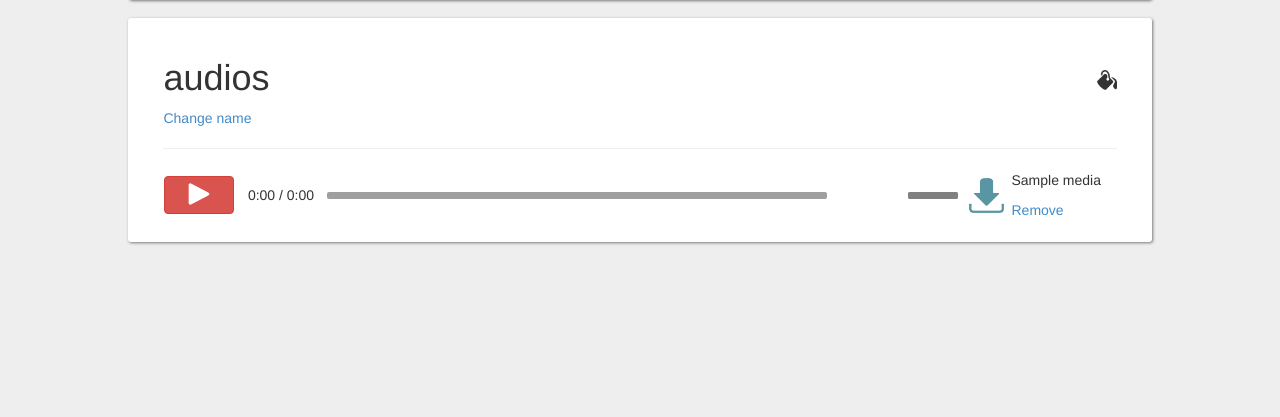
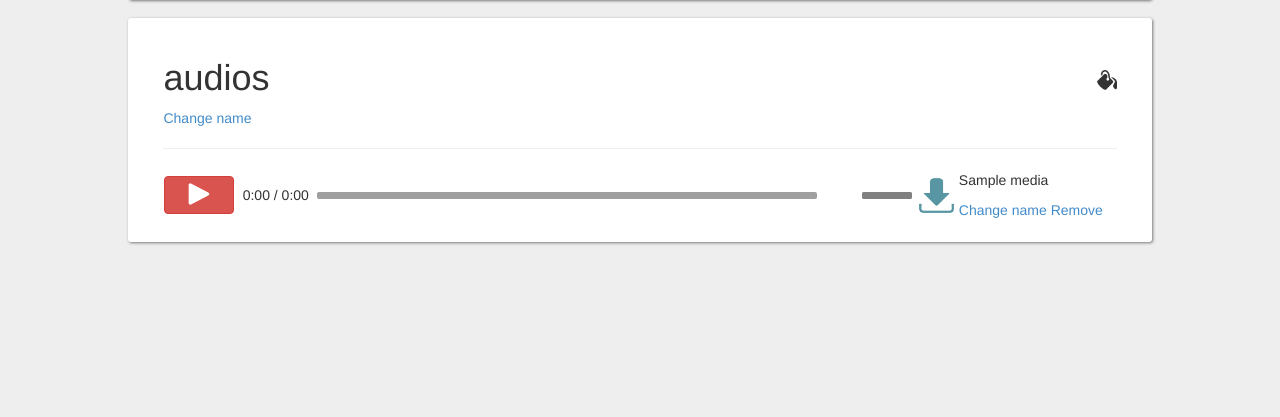
Before and after one commit to gooldeer/getyoumusic, a Django app: page /playlists/audios/ in a window 1280 px wide. Shown: the part 72-489 px from the top of the page. Run offline with Django 3.2, Linux system fonts and the light colour scheme; a user stored in the database is signed in; data comes from the database, SQL or seed files in the repository; both versions use the stored data as it was after the commit; tables that the repository leaves empty hold one stand-in row (values such as "Sample post"); parts of the project's set-up code (start-up, migrations or seed data) failed here and were passed over; some libraries are stand-ins or nearby versions.

Commit message:
added chaging media name feature. Needed to add nice front end for changin (like ajax)

```diff
--- a/youtubetomp3/models.py
+++ b/youtubetomp3/models.py
@@ -61,6 +61,16 @@ class Media(models.Model):
     def __unicode__(self):
         return self.playlist.user.username + ": " + self.link_to_play
 
+    def rename(self, newName):
+        self.name = newName
+
+        self.link_to_play = Utils.rename(
+            os.path.basename(self.link_to_play), newName, self.playlist.user)
+        self.link_to_load = Utils.rename(
+            os.path.basename(self.link_to_load), newName, self.playlist.user)
+
+        self.save()
+
     def delete(self):
 
         if (self.playlist.name == CONST.DEFAULT_AUDIO_PLAYLIST
--- a/youtubetomp3/static/js/playlist.js
+++ b/youtubetomp3/static/js/playlist.js
@@ -23,7 +23,11 @@ function changeColor(url) {
 }
 
 function changeName(url) {
-    window.setTimeout(getNameChangesFromServer(url), 1000);
+    form = $("#changeNameForm");
+    modal = $("#changeNameModal");
+
+    form.attr('action', url);
+    modal.modal('show');
 }
 
 function getNameChangesFromServer(url) {
@@ -32,7 +36,7 @@ function getNameChangesFromServer(url) {
     .done(function(data) {
 
         if (data) {
-            //TODO change playlist name
+            //TODO change media name
         };
     })
 
--- a/youtubetomp3/templates/youtubetomp3/audio.html
+++ b/youtubetomp3/templates/youtubetomp3/audio.html
@@ -38,6 +38,14 @@
 
     <td>
         <p>{{ media.name }}</p>
+        <a
+            data-toggle="modal"
+            href="#changeNameModal"
+            onclick="changeName('{% url 'youtubetomp3:change_media' playlist.name media.id %}')">
+
+                Change name
+
+        </a>
         <a href="{% url 'youtubetomp3:remove_media' playlistName=playlist.name media=media.link_to_play %}" method="GET">
             Remove
         </a>
--- a/youtubetomp3/templates/youtubetomp3/playlist.html
+++ b/youtubetomp3/templates/youtubetomp3/playlist.html
@@ -22,7 +22,14 @@
 
       <h1 id="playlistName">{{ playlist.name }}</h1>
 
-      <a data-toggle="modal" href="#changeNameModal" type="button">Change name</a>
+      <a
+        data-toggle="modal"
+        href="#changeNameModal"
+        onclick="changeName('{% url 'youtubetomp3:change_playlist' playlist.name playlist.name playlist.color %}')">
+
+        Change name
+
+      </a>
 
       <a class="header-right-button" rel="popover" data-original-title="Pick color" data-placement="left" href="#">
 
@@ -110,11 +117,11 @@
       <div class="modal-content">
         <div class="modal-header">
           <button type="button" class="close" data-dismiss="modal" aria-hidden="true">&times;</button>
-          <h4 class="modal-title">Change playlist</h4>
+          <h4 class="modal-title">Change name</h4>
         </div>
 
-        <form role="form" method="post"
-              action="{% url 'youtubetomp3:change_playlist' playlist.name playlist.name playlist.color %}"
+        <form id="changeNameForm" role="form" method="post"
+              action=""
               enctype="multipart/form-data">
 
             {% csrf_token %}
--- a/youtubetomp3/urls.py
+++ b/youtubetomp3/urls.py
@@ -17,6 +17,8 @@ urlpatterns = patterns('',
         views.remove_media, name="remove_media"),
     url(r'^playlists/(?P<playlistName>[\w|\W]+)/update/name=(?P<name>[\w|\W]+);color=(?P<color>[\w|\W]+)/$',
         views.change_playlist, name="change_playlist"),
+    url(r'^playlists/(?P<playlistName>[\w|\W]+)/update/mediaId=(?P<mediaId>[\w|\W]+)/$',
+        views.change_media, name="change_media"),
     url(r'^playlists/(?P<playlistName>[\w|\W]+)/audio=(?P<media>[\w|\W]+);type=(?P<mediatype>[\w|\W]+)/$',
         views.audio, name="audio"),
     url(r'^playlists/(?P<playlist_name>[\w|\W]+)/add/media=(?P<media>[\w|\W]+)/$',
--- a/youtubetomp3/views.py
+++ b/youtubetomp3/views.py
@@ -140,6 +140,7 @@ def remove_media(request, playlistName, media):
 def change_playlist(request, playlistName, name=None, color=None):
 
     user = request.user
+    redirect = False
     playlist = user.playlist_set.get(name=playlistName, user=user)
 
     if name == None:
@@ -162,6 +163,20 @@ def change_playlist(request, playlistName, name=None, color=None):
     else:
         return HttpResponse(json.dumps(pair), mimetype='application/json')
 
+def change_media(request, playlistName, mediaId):
+
+    if 'playlist' in request.POST:
+        medianame = request.POST['playlist']
+
+    media = Media.objects.get(id=mediaId)
+
+    for med in Media.objects.filter(link_to_play=media.link_to_play):
+        med.rename(medianame)
+
+    pair = { 'id': media.id, 'name': medianame }
+
+    return HttpResponse(json.dumps(pair), mimetype='application/json')
+
 def add_media_to_playlist(request, playlist_name, media):
     """ Adds media to given playlist """
     user = request.user
@@ -169,5 +184,7 @@ def add_media_to_playlist(request, playlist_name, media):
     media_field = Media.objects.filter(link_to_play=media)[0]
 
     Media.objects.create_media(playlist=playlist_to_add,
-        link_to_play=media, link_to_load=media_field.link_to_load)
+        name=media_field.name,
+        link_to_play=media_field.link_to_play,
+        link_to_load=media_field.link_to_load)
     return HttpResponse('Added')
```
Also changed, not shown: youtubetomp3/core/utils.py (+14 -0 lines), sqlite3.db, 5 other files.
